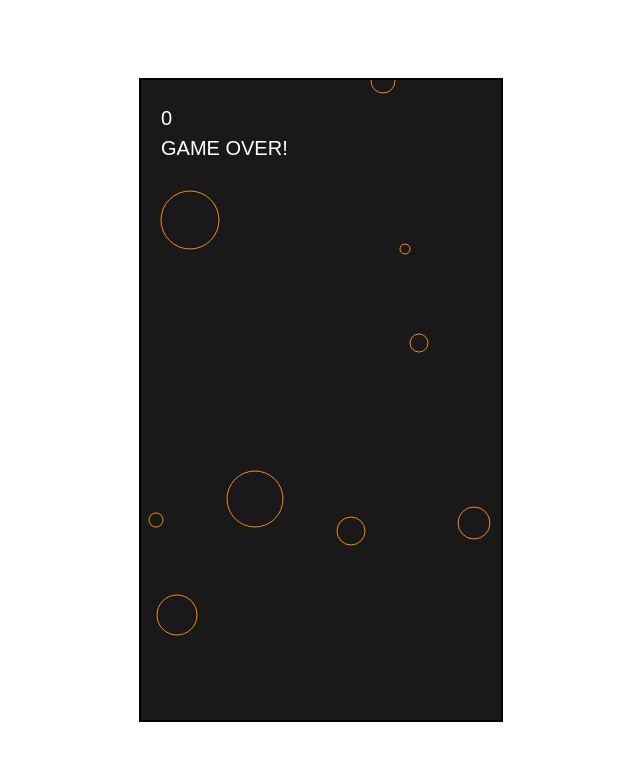
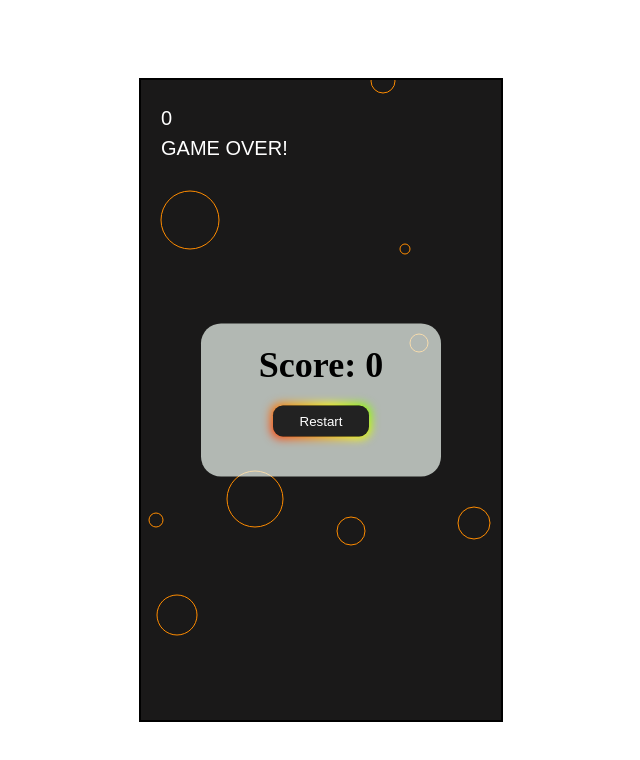
Before and after one commit to ImdaduRohman/flappy-bird, an Angular app: page / in a window 1280 px wide. Shown: the top 760 px of the page, without its empty margins (319-959 px from the left). Built offline with nearby package versions, Linux system fonts and the light colour scheme.

Commit message:
feat: add modal

```diff
--- a/src/app/app.component.css
+++ b/src/app/app.component.css
@@ -8,3 +8,89 @@
   border: 2px solid black;
   background-color: #1a1919;
 }
+
+.modal {
+  position: absolute;
+  top: 50%;
+  left: 50%;
+  transform: translate(-50%, -50%);
+  width: 200px;
+  background: rgba(242, 252, 245, 0.7);
+  padding: 20px;
+  border-radius: 20px;
+}
+
+.score {
+  text-align: center;
+  font-size: 36px;
+  font-weight: bold;
+}
+
+.bRestart {
+  display: block;
+  margin: 20px auto;
+  padding: 0.6em 2em;
+  border: none;
+  outline: none;
+  color: rgb(255, 255, 255);
+  background: #111;
+  cursor: pointer;
+  position: relative;
+  z-index: 0;
+  border-radius: 10px;
+  user-select: none;
+  -webkit-user-select: none;
+  touch-action: manipulation;
+}
+
+.bRestart:before {
+  content: "";
+  background: linear-gradient(
+    45deg,
+    #ff0000,
+    #ff7300,
+    #fffb00,
+    #48ff00,
+    #00ffd5,
+    #002bff,
+    #7a00ff,
+    #ff00c8,
+    #ff0000
+  );
+  position: absolute;
+  top: -2px;
+  left: -2px;
+  background-size: 400%;
+  z-index: -1;
+  filter: blur(5px);
+  -webkit-filter: blur(5px);
+  width: calc(100% + 4px);
+  height: calc(100% + 4px);
+  animation: glowing-bRestart 20s linear infinite;
+  transition: opacity 0.3s ease-in-out;
+  border-radius: 10px;
+}
+
+@keyframes glowing-bRestart {
+  0% {
+    background-position: 0 0;
+  }
+  50% {
+    background-position: 400% 0;
+  }
+  100% {
+    background-position: 0 0;
+  }
+}
+
+.bRestart:after {
+  z-index: -1;
+  content: "";
+  position: absolute;
+  width: 100%;
+  height: 100%;
+  background: #222;
+  left: 0;
+  top: 0;
+  border-radius: 10px;
+}
--- a/src/app/app.component.html
+++ b/src/app/app.component.html
@@ -1 +1,7 @@
-<canvas id="myCanvas" (click)="handleClick()"></canvas>
+<div>
+  <canvas id="myCanvas" (click)="handleClick()"></canvas>
+  <div *ngIf="isGameOver" class="modal">
+    <div class="score">Score: {{score}}</div>
+    <button class="bRestart">Restart</button>
+  </div>
+</div>
--- a/src/app/app.component.ts
+++ b/src/app/app.component.ts
@@ -44,7 +44,7 @@ export class AppComponent {
   hue = 0;
 
   // physics
-  velocityX = -4;
+  velocityX = -10;
   velocityY = 0;
   gravity = 0.4;
   isGameOver = false;
```
